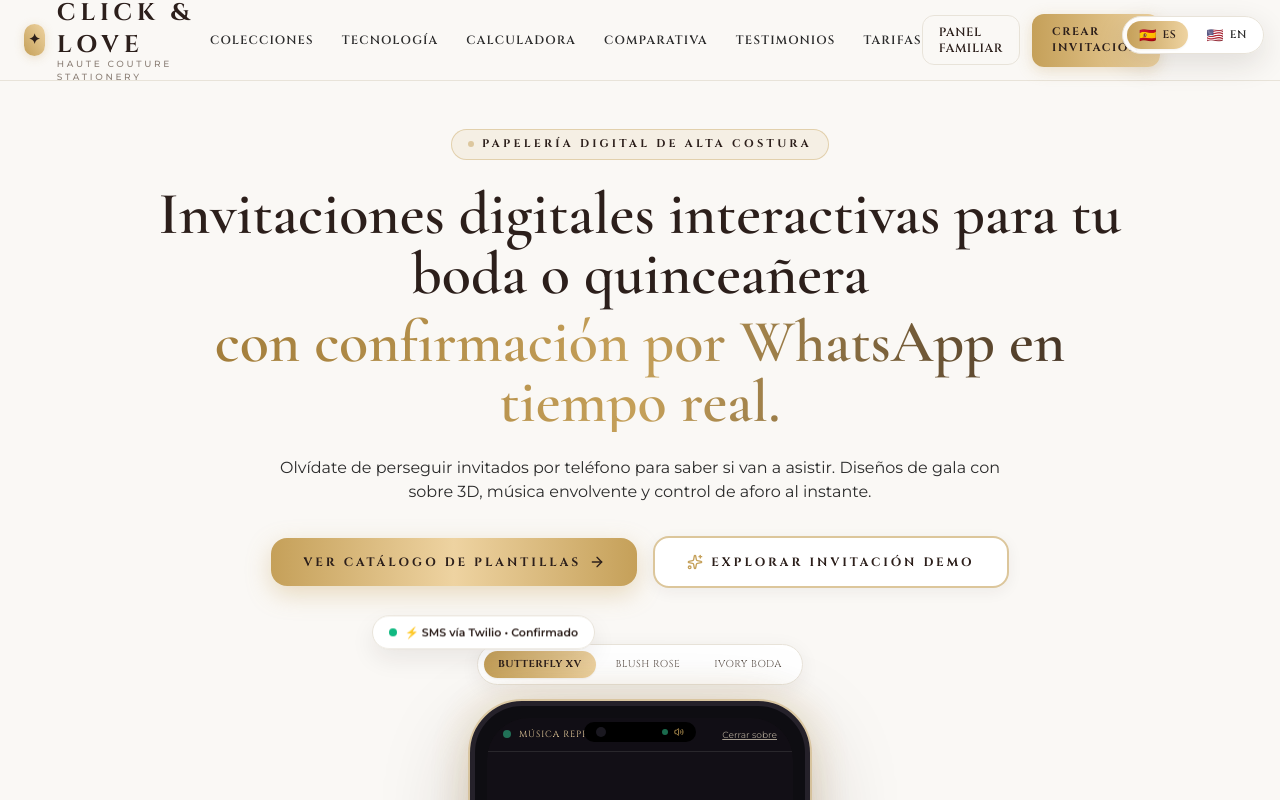
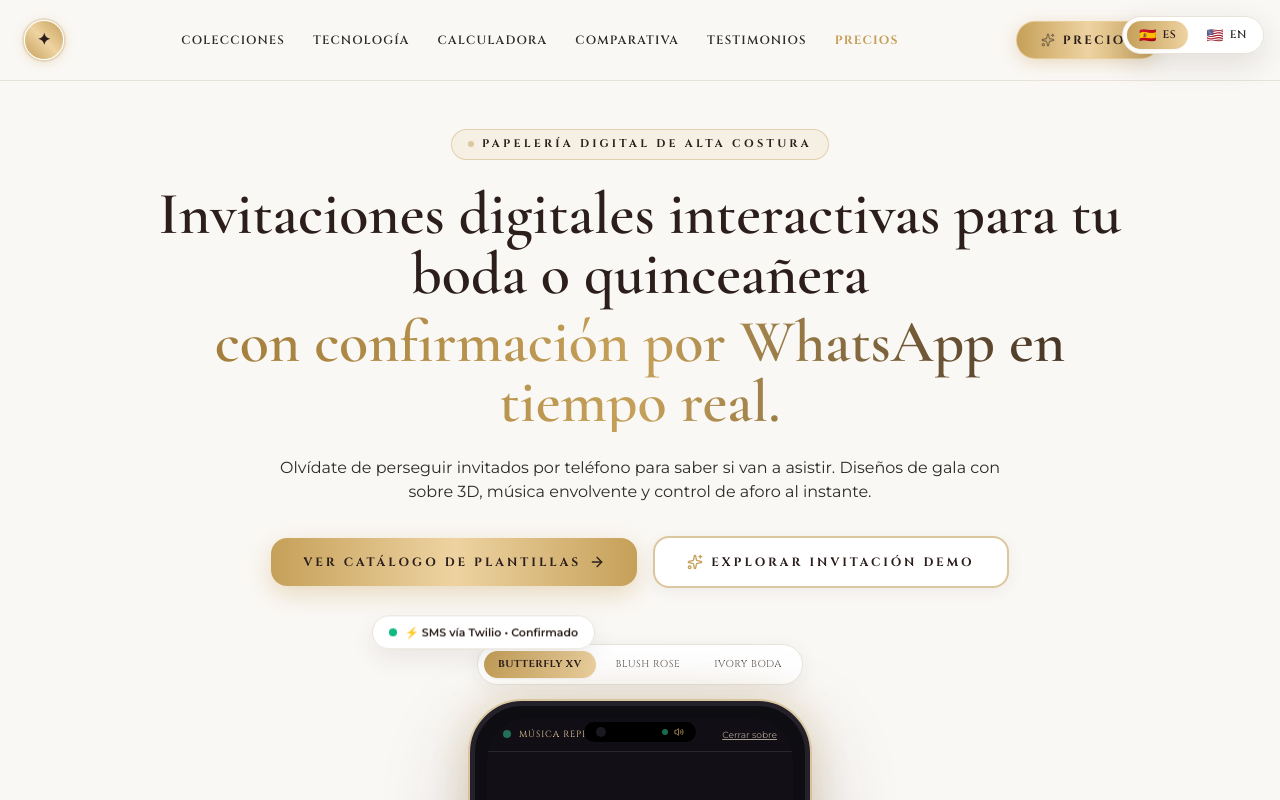
Before and after one commit to sk8benji/LuminaVite, a Next.js app: page / in a window 1280 px wide. Shown: the top 800 px of the page. Built offline with nearby package versions, Linux system fonts and the light colour scheme; a web font is replaced by a local one.

Commit message:
feat(header): leave only logo emblem, remove admin buttons, and add prominent Precios CTA button

```diff
--- a/src/app/page.tsx
+++ b/src/app/page.tsx
@@ -102,19 +102,11 @@ export default function HomePage() {
       {/* ============================================================== */}
       <header className="sticky top-0 z-40 bg-[#FAF8F5]/90 backdrop-blur-md border-b border-[#E8E3D9]">
         <div className="max-w-7xl mx-auto px-4 sm:px-6 h-20 flex items-center justify-between">
-          {/* Logotipo Editorial Romano */}
-          <Link href="/" className="flex items-center gap-3 group">
-            <span className="w-8 h-8 rounded-full bg-gradient-to-tr from-[#C5A059] to-[#EED3A1] text-[#2C1F1B] font-['Cinzel'] font-bold flex items-center justify-center text-sm shadow-[0_2px_10px_rgba(197,160,89,0.3)] group-hover:rotate-12 transition-transform">
+          {/* Logotipo Editorial Solo Emblema */}
+          <Link href="/" className="flex items-center group" aria-label="Click and love">
+            <span className="w-10 h-10 rounded-full bg-gradient-to-tr from-[#C5A059] via-[#EED3A1] to-[#C5A059] text-[#2C1F1B] font-['Cinzel'] font-bold flex items-center justify-center text-base shadow-[0_2px_12px_rgba(197,160,89,0.35)] group-hover:scale-105 group-hover:rotate-12 transition-all duration-300 ring-2 ring-[#C5A059]/25 border border-white">
               ✦
             </span>
-            <div className="flex flex-col">
-              <span className="font-['Cinzel'] text-xl sm:text-2xl font-bold tracking-[0.2em] uppercase text-[#2C1F1B]">
-                Click & Love
-              </span>
-              <span className="text-[9px] font-['Montserrat'] tracking-[0.3em] uppercase text-[#8C8077] -mt-1 hidden sm:block font-medium">
-                Haute Couture Stationery
-              </span>
-            </div>
           </Link>
 
           {/* Menú de Enlaces */}
@@ -151,26 +143,21 @@ export default function HomePage() {
             </a>
             <a
               href="#precios"
-              className="text-xs font-['Cinzel'] tracking-widest uppercase text-[#2B2B2B] hover:text-[#C5A059] transition font-semibold"
+              className="text-xs font-['Cinzel'] tracking-widest uppercase text-[#C5A059] hover:text-[#9C7736] transition font-bold"
             >
               {t.nav.pricing}
             </a>
           </nav>
 
-          {/* Acciones de Cabecera */}
+          {/* Acción Principal: Botón Llamativo de Precios */}
           <div className="flex items-center gap-3 pr-20 sm:pr-24">
-            <Link
-              href="/dashboard"
-              className="hidden sm:inline-flex px-4 py-2 text-xs font-['Cinzel'] tracking-wider uppercase text-[#2C1F1B] hover:bg-white rounded-xl border border-[#E8E3D9] transition font-semibold"
+            <a
+              href="#precios"
+              className="px-5 sm:px-6 py-2.5 bg-gradient-to-r from-[#C5A059] via-[#EED3A1] to-[#C5A059] hover:brightness-105 text-[#2C1F1B] rounded-full text-xs font-['Cinzel'] tracking-[0.2em] uppercase font-bold shadow-[0_4px_18px_rgba(197,160,89,0.35)] hover:shadow-[0_6px_22px_rgba(197,160,89,0.5)] transition-all duration-300 active:scale-95 flex items-center gap-2 border border-[#EED3A1]/70"
             >
-              {t.nav.dashboard}
-            </Link>
-            <Link
-              href="/eventos/nuevo"
-              className="px-4 sm:px-5 py-2.5 bg-gradient-to-r from-[#C5A059] to-[#EED3A1] hover:brightness-105 text-[#2C1F1B] rounded-xl text-[11px] font-['Cinzel'] tracking-[0.15em] uppercase font-bold shadow-[0_4px_15px_rgba(197,160,89,0.3)] transition active:scale-95"
-            >
-              {t.nav.createBtn}
-            </Link>
+              <Sparkles className="w-3.5 h-3.5 text-[#2C1F1B] animate-pulse" />
+              <span>{t.nav.pricing}</span>
+            </a>
           </div>
         </div>
       </header>
--- a/src/lib/home-translations.ts
+++ b/src/lib/home-translations.ts
@@ -147,7 +147,7 @@ export const translations: Record<Language, HomeTranslations> = {
       dashboard: "Panel Familiar",
       catalog: "Colecciones",
       compare: "Comparativa",
-      pricing: "Tarifas",
+      pricing: "Precios",
       createBtn: "Crear Invitación",
     },
     hero: {
@@ -347,7 +347,7 @@ export const translations: Record<Language, HomeTranslations> = {
       ],
     },
     pricing: {
-      pill: "Tarifas Transparentes",
+      pill: "Precios Transparentes",
       title: "Un Solo Pago por Evento",
       subtitle:
         "Sin mensualidades ni costos ocultos. Tu invitación interactiva activa y lista para compartir hasta el día de la celebración.",
```
